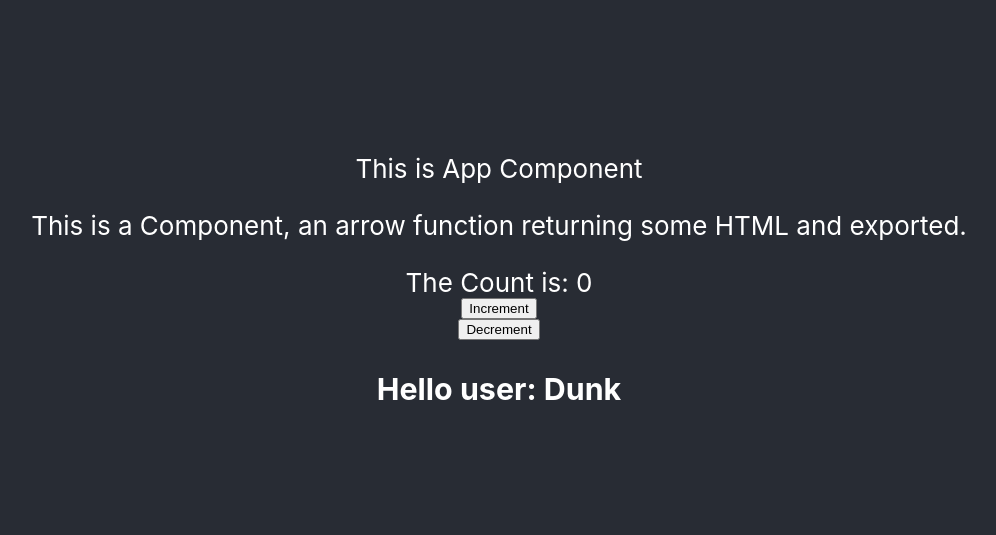
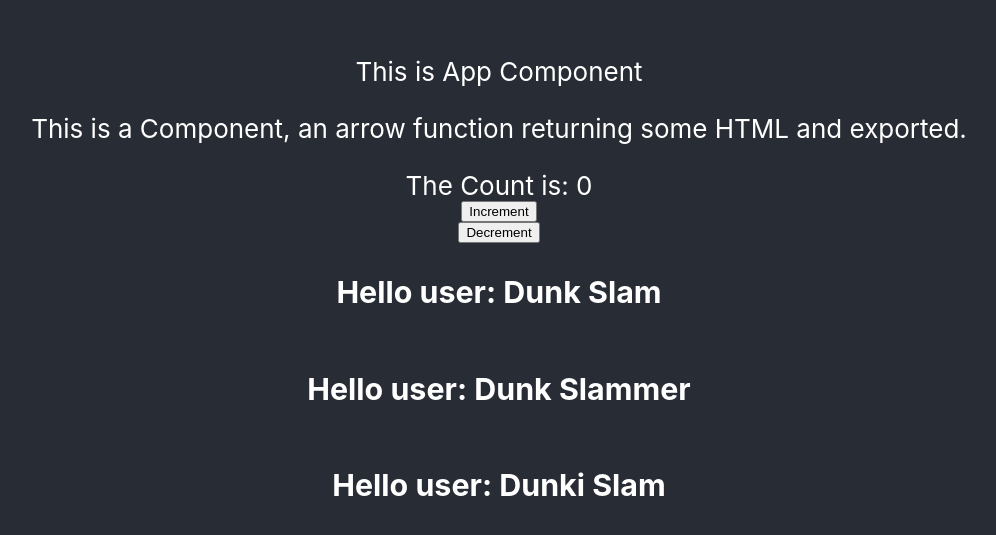
Before and after one commit to itsayushs/theReact, a React (Create React App) app: page / in a window 1280 px wide. Shown: the part 105-640 px from the top of the page, without its empty margins (141-1137 px from the left). Built offline with nearby package versions, Linux system fonts and the light colour scheme.

Commit message:
Props destructuring

```diff
--- a/src/App.js
+++ b/src/App.js
@@ -10,7 +10,9 @@ function App() {
         This is App Component
       <Component1/>
       <Counter/>
-      <PropsUse name='Dunk'/>
+      <PropsUse name='Dunk' variable2='Slam'/>
+      <PropsUse name='Dunk' variable2='Slammer'/>
+      <PropsUse name='Dunki' variable2='Slam'/>
       </header>
     </div>
   );
--- a/src/PropComponent.jsx
+++ b/src/PropComponent.jsx
@@ -1,10 +1,15 @@
 // What is prop: Its a variable that we can pass to a component
 import React from 'react';
 
-const PropsUse = (props) => {
+// const PropsUse = (props) => {
+    // we can use destrct the props object:
+    // const { name, variable2: lname } = props
+    //              ^ this can be renamed .. lets say the value will be passed in variable2 we can use it as lname
+    //              we can destruct it in the function call itself.
+const PropsUse = ({name, variable2: lname}) => {
     return(
         <div>
-            <h3>Hello user: {props.name}</h3>
+            <h3>Hello user: {name} {lname}</h3>
         </div>
     )
 }
```
